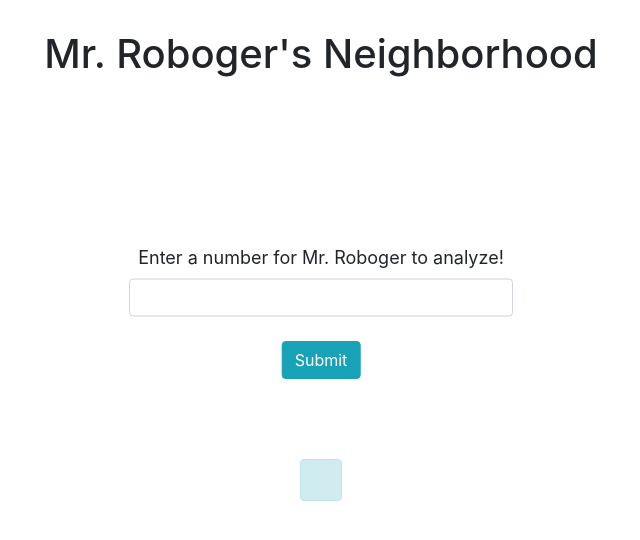
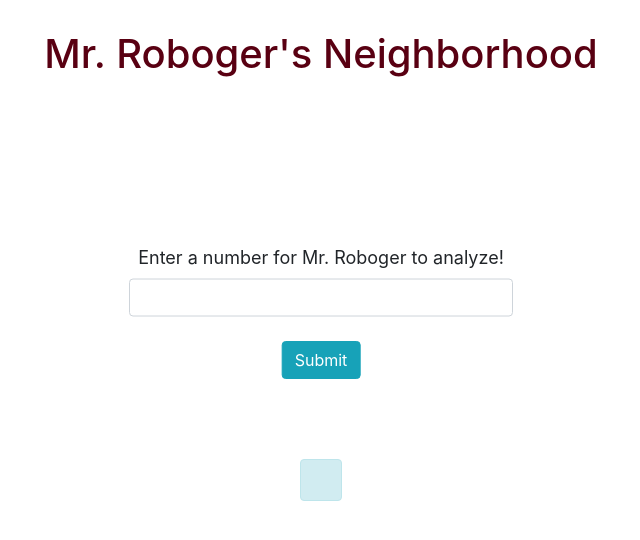
Before and after one commit to andyL89/Mr-Robogers-Neighborhood, a plain HTML site: page index.html in a window 1280 px wide. Shown: the whole page, without its empty margins (319-959 px from the left). Drawn offline with Linux system fonts and the light colour scheme.

```diff
--- a/css/styles.css
+++ b/css/styles.css
@@ -35,4 +35,5 @@ h1 {
   text-align: center;
   margin-top: 30px;
   margin-bottom: 70px;
+  color: rgb(89, 0, 18);
 }
```
